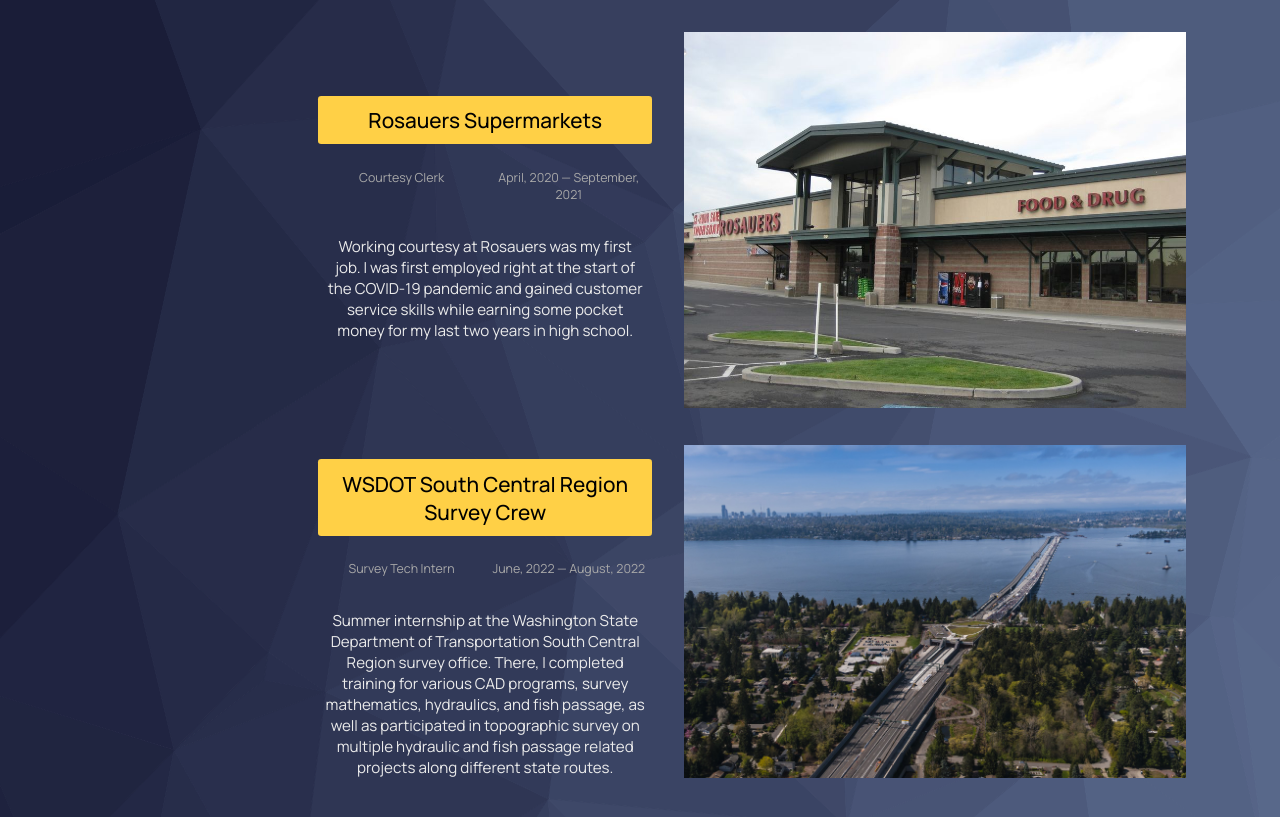
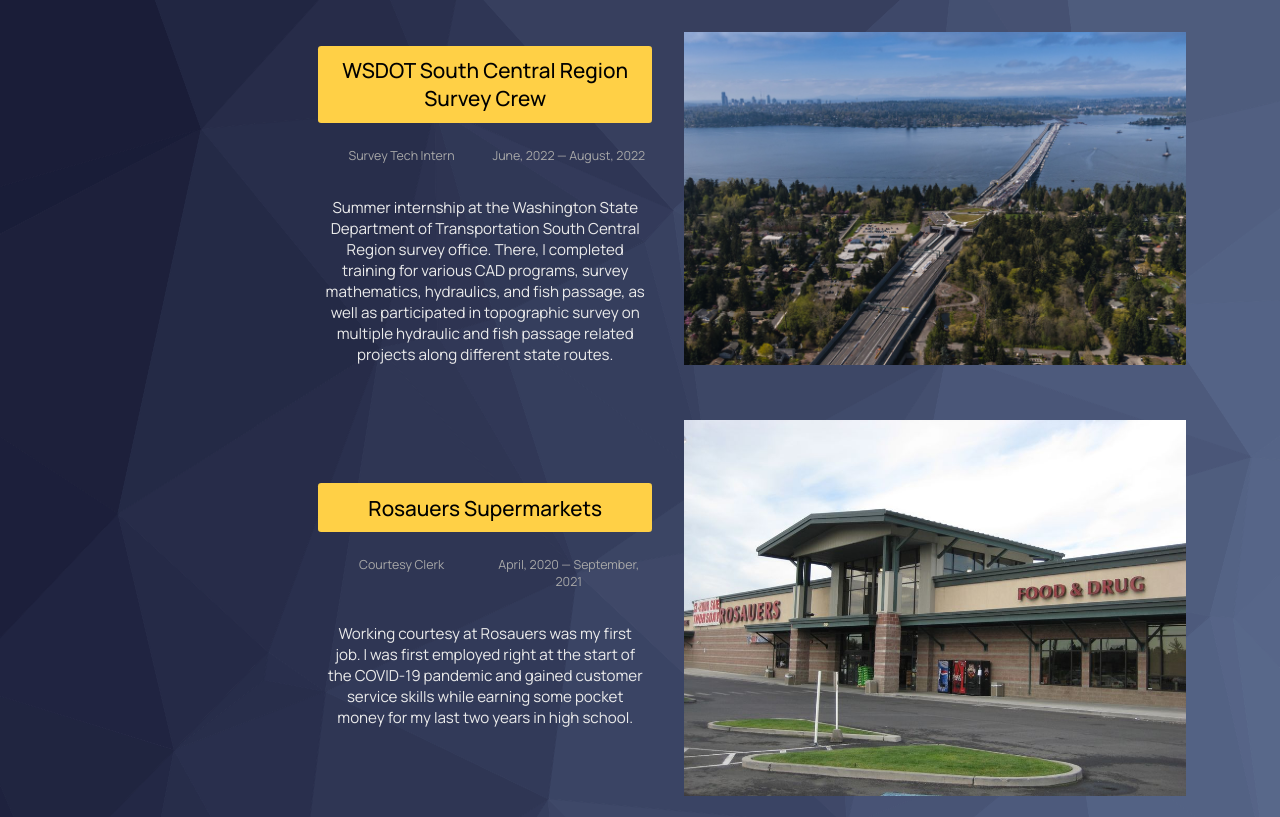
Before and after one commit to PacificBird/PacificBird.github.io, a Vue app: page /#/workexperience in a window 1280 px wide. Built offline with nearby package versions, Linux system fonts and the light colour scheme.

Commit message:
typo fix and rearranging cards on the work experience page

```diff
--- a/src/views/EducationView.vue
+++ b/src/views/EducationView.vue
@@ -35,7 +35,7 @@
                     location: 'Washington State University',
                     study: 'Bachelors of Data Analytics, Agriculture and Environmental Systems',
                     duration: 'August, 2022 — Present',
-                    description: 'My current place of residence and university of study, I transfered into WSU August of 2022 with five semesters to the completion of my degree in Data Analytics. I\'m excited to see all the things Pullman campus has to offer me, such as internships, research experience, and all the people I\'ll meet!',
+                    description: 'My current place of residence and university of study, I transferred into WSU August of 2022 with five semesters to the completion of my degree in Data Analytics. I\'m excited to see all the things Pullman campus has to offer me, such as internships, research experience, and all the people I\'ll meet!',
                     file: '../img/object/wsu.jpg'
                 },
                 {
--- a/src/views/WorkExperienceView.vue
+++ b/src/views/WorkExperienceView.vue
@@ -32,19 +32,19 @@
         return {
             employments: [
                 {
-                    location: 'Rosauers Supermarkets',
-                    jobTitle: 'Courtesy Clerk',
-                    duration: 'April, 2020 — September, 2021',
-                    description: 'Working courtesy at Rosauers was my first job. I was first employed right at the start of the COVID-19 pandemic and gained customer service skills while earning some pocket money for my last two years in high school.',
-                    file: '../img/object/rosauers.jpg'
-                },
-                {
                     location: 'WSDOT South Central Region Survey Crew',
                     jobTitle: 'Survey Tech Intern',
                     duration: 'June, 2022 — August, 2022',
                     description: 'Summer internship at the Washington State Department of Transportation South Central Region survey office. There, I completed training for various CAD programs, survey mathematics, hydraulics, and fish passage, as well as participated in topographic survey on multiple hydraulic and fish passage related projects along different state routes.',
                     file: '../img/object/wsdot.jpg'
                 },
+                {
+                    location: 'Rosauers Supermarkets',
+                    jobTitle: 'Courtesy Clerk',
+                    duration: 'April, 2020 — September, 2021',
+                    description: 'Working courtesy at Rosauers was my first job. I was first employed right at the start of the COVID-19 pandemic and gained customer service skills while earning some pocket money for my last two years in high school.',
+                    file: '../img/object/rosauers.jpg'
+                }
             ]
         }
     }
```
